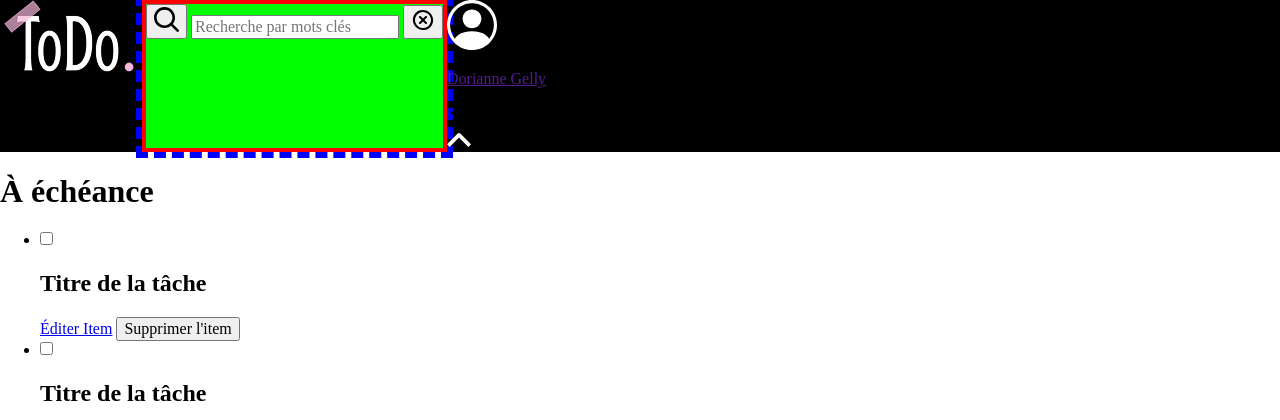
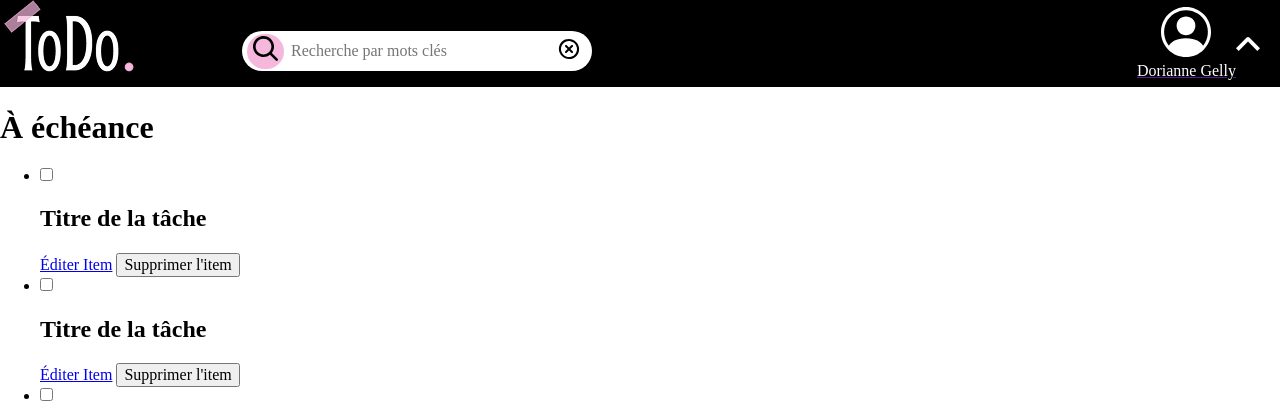
Before and after one commit to doriannegelly/projet-listes-pixelles, a PHP site: page /index.php in a window 1280 px wide. Shown: the top 420 px of the page. Run offline with PHP 8.4, Linux system fonts and the light colour scheme; style sheets or scripts are compiled from the project's sources; some libraries are stand-ins or nearby versions.

Commit message:
Finalisation entête

```diff
--- a/public/liaisons/inc/fragments/entete.inc.php
+++ b/public/liaisons/inc/fragments/entete.inc.php
@@ -14,14 +14,7 @@
     <div class="entete__profil">
         <div class="utilisateur">
             <a class="entete__lien-profil" href=""><img class="entete__icon-profil" src="<?php echo $niveau ?>liaisons/icones/profile.svg" alt="Icone profil"><p class="entete__nom-profil">Dorianne Gelly</p></a>
-            <svg xmlns="http://www.w3.org/2000/svg" width="12" height="24" viewBox="0 0 12 24"><path fill="#000" fill-rule="evenodd" d="M10.157 12.711L4.5 18.368l-1.414-1.414l4.95-4.95l-4.95-4.95L4.5 5.64l5.657 5.657a1 1 0 0 1 0 1.414"/></svg>
         </div>
         <img class="profil__chevron" src="<?php echo $niveau ?>liaisons/icones/chevron.svg" alt="Icone chevron">
-        <style>
-.entete__recherche {
-  background: lime !important;
-  border: 4px solid red !important;
-  outline: 6px dashed blue !important;
-}
-</style>
+    </div>
 </header>
--- a/ressources/liaisons/scss/layout/_entete.scss
+++ b/ressources/liaisons/scss/layout/_entete.scss
@@ -4,6 +4,9 @@
   background-color: variables.$noir;
   display: flex;
   flex-direction: row;
+  align-items: center;
+  flex-wrap: wrap;
+  min-width: 320px;
 
   &__titre {
     padding: 20px;
@@ -14,4 +17,88 @@
   }
 }
 
+.entete__lien-logo {
+  order: 1;
+}
+
 /* Recherche */
+.entete__recherche {
+  order: 2;
+  display: flex;
+  flex-direction: row;
+  align-items: center;
+  margin-top: 15px;
+  background-color: variables.$blanc;
+  height: 40px;
+  border-radius: 30px;
+  width: 100%;
+}
+
+.entete__btn-recherche {
+  background-color: variables.$rose;
+  border: none;
+  border-radius: 20px;
+  height: 35px;
+  margin: 5px;
+}
+
+.entete__champ-recherche {
+  border: none;
+  font-size: 16px;
+  width: 200px;
+  margin-left: 0px;
+  margin-right: 10px;
+  font-family: mulish;
+  width: 100%;
+}
+
+.entete__btn-annuler {
+  background-color: transparent;
+  border: none;
+  margin-right: 5px;
+  justify-self: flex-end;
+}
+
+/* Profil utilisateur */
+.entete__lien-profil {
+  display: flex;
+  flex-direction: column;
+  align-items: center;
+  justify-items: center;
+}
+
+.entete__profil {
+  order: 1;
+  display: flex;
+  flex-direction: row;
+  align-items: center;
+  margin-right: 20px;
+  margin-left: auto;
+
+}
+
+.entete__nom-profil {
+  margin: 0;
+  margin-top: 5px;
+  color: variables.$blanc;
+  font-family: mulish;
+}
+
+@media (min-width: 650px) {
+  .entete {
+    flex-wrap: nowrap;
+  }
+  .entete__recherche {
+    order: 1;
+    width: 350px;
+    margin-left: 100px;
+  }
+
+  .entete__champ-recherche {
+    max-width: 300px;
+  }
+
+  .entete__profil {
+    justify-self: flex-end;
+  }
+}
```
